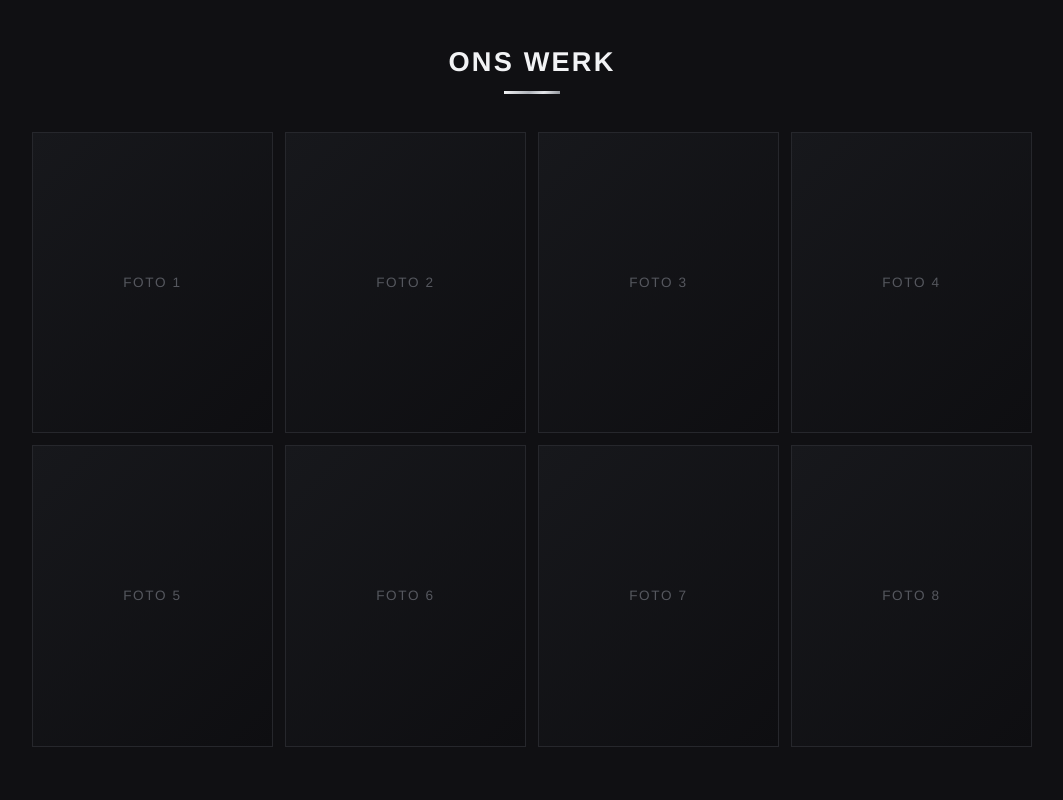
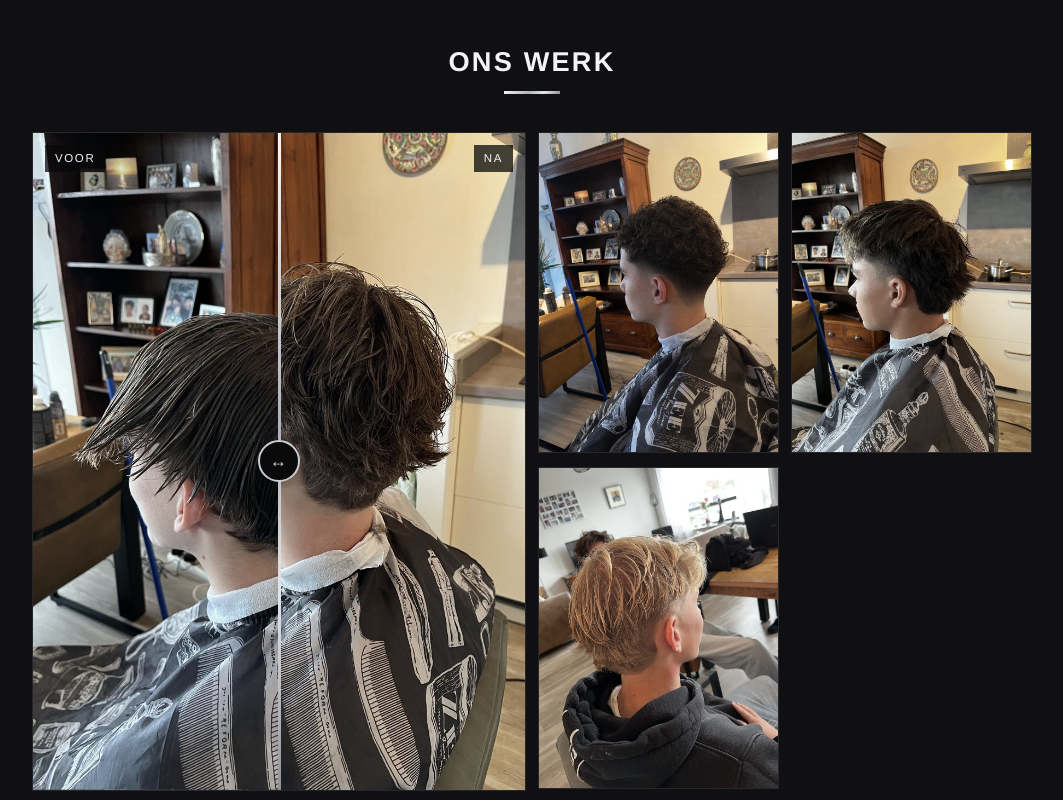
Before and after one commit to guardonekapper/guardonekapper.github.io, a plain HTML site: page index.html in a window 1280 px wide. Shown: the part 1180-1980 px from the top of the page, without its empty margins (108-1171 px from the left). Drawn offline with Linux system fonts and the light colour scheme; a script that the page names is missing.

Commit message:
Foto's toegevoegd met voor/na-vergelijking
Co-Authored-By: Claude Sonnet 5.5 <noreply@anthropic.com>
Claude-Session: https://claude.ai/code/session_01PbxzG6sVLcguxukQEFBSys

```diff
--- a/index.html
+++ b/index.html
@@ -50,8 +50,19 @@
   .price{font-weight:700;color:var(--silver);letter-spacing:.06em}
 
   .gallery{display:grid;grid-template-columns:repeat(auto-fill,minmax(220px,1fr));gap:12px}
-  .gallery figure{margin:0;aspect-ratio:4/5;overflow:hidden;background:linear-gradient(135deg,#17181c,#0e0e11);border:1px solid var(--line);display:flex;align-items:center;justify-content:center;color:#55575e;font-size:.85rem;text-transform:uppercase;letter-spacing:.12em}
+  .gallery{grid-auto-flow:dense}
+  .gallery figure{margin:0;aspect-ratio:3/4;overflow:hidden;background:linear-gradient(135deg,#17181c,#0e0e11);border:1px solid var(--line);display:flex;align-items:center;justify-content:center;color:#55575e;font-size:.85rem;text-transform:uppercase;letter-spacing:.12em}
   .gallery img{width:100%;height:100%;object-fit:cover;display:block;filter:grayscale(.15)}
+
+  .ba{position:relative;grid-column:1/-1;width:100%;max-width:460px;justify-self:center;user-select:none;touch-action:pan-y;--pos:50}
+  .ba img{position:absolute;inset:0;width:100%;height:100%;object-fit:cover}
+  .ba .voor{clip-path:inset(0 calc(100% - var(--pos)*1%) 0 0)}
+  .ba .lijn{position:absolute;top:0;bottom:0;left:calc(var(--pos)*1%);width:3px;margin-left:-1.5px;background:var(--metal);pointer-events:none}
+  .ba .lijn::after{content:"\2194";position:absolute;top:50%;left:50%;transform:translate(-50%,-50%);width:38px;height:38px;border-radius:50%;background:#0a0a0b;border:2px solid var(--silver);color:var(--silver);display:flex;align-items:center;justify-content:center;font-size:1.1rem}
+  .ba .label{position:absolute;top:12px;padding:4px 10px;background:rgba(8,8,10,.75);color:var(--ink);font-size:.72rem;letter-spacing:.14em;text-transform:uppercase;pointer-events:none}
+  .ba .l-voor{left:12px}.ba .l-na{right:12px}
+  .ba input{position:absolute;inset:0;width:100%;height:100%;margin:0;opacity:0;cursor:ew-resize}
+  @media(min-width:900px){.ba{grid-column:span 2;grid-row:span 2;max-width:none;aspect-ratio:auto}}
 
   .booking{background:var(--bg2);border-top:1px solid var(--line);border-bottom:1px solid var(--line)}
   .calendly-inline-widget{min-width:320px;height:700px}
@@ -108,15 +119,16 @@
     <div class="wrap">
       <h2>Ons werk</h2>
       <div class="gallery">
-        <!-- Vervang elk <figure> door: <figure><img src="fotos/kapsel1.jpg" alt="Beschrijving van het kapsel"></figure> -->
-        <figure>Foto 1</figure>
-        <figure>Foto 2</figure>
-        <figure>Foto 3</figure>
-        <figure>Foto 4</figure>
-        <figure>Foto 5</figure>
-        <figure>Foto 6</figure>
-        <figure>Foto 7</figure>
-        <figure>Foto 8</figure>
+        <figure class="ba" id="ba">
+          <img class="na" src="fotos/na.jpg" alt="Na: geföhnd en gestyled kapsel met fade, van opzij gezien" loading="lazy">
+          <img class="voor" src="fotos/voor.jpg" alt="Voor: nat en plat haar, van opzij gezien" loading="lazy">
+          <span class="label l-voor">Voor</span><span class="label l-na">Na</span>
+          <span class="lijn"></span>
+          <input type="range" min="0" max="100" value="50" aria-label="Schuif om voor en na te vergelijken">
+        </figure>
+        <figure><img src="fotos/krullen-taper.jpg" alt="Krullend haar met taper fade, van opzij gezien" loading="lazy"></figure>
+        <figure><img src="fotos/fade-textuur.jpg" alt="Gelaagd kapsel met textuur en fade, van opzij gezien" loading="lazy"></figure>
+        <figure><img src="fotos/blond-fade.jpg" alt="Blond kapsel met fade, van opzij gezien" loading="lazy"></figure>
       </div>
     </div>
   </section>
@@ -154,6 +166,10 @@
 </footer>
 
 <script src="https://assets.calendly.com/assets/external/widget.js" async></script>
+<script>
+(function(){var ba=document.getElementById('ba');if(!ba)return;var r=ba.querySelector('input');
+function set(){ba.style.setProperty('--pos',r.value)}r.addEventListener('input',set);set();})();
+</script>
 <script>document.getElementById('jaar').textContent = new Date().getFullYear();</script>
 </body>
 </html>
```
Also changed, not shown: fotos/blond-fade.jpg (added), fotos/fade-textuur.jpg (added), fotos/krullen-taper.jpg (added), fotos/na.jpg (added), fotos/voor.jpg (added).
